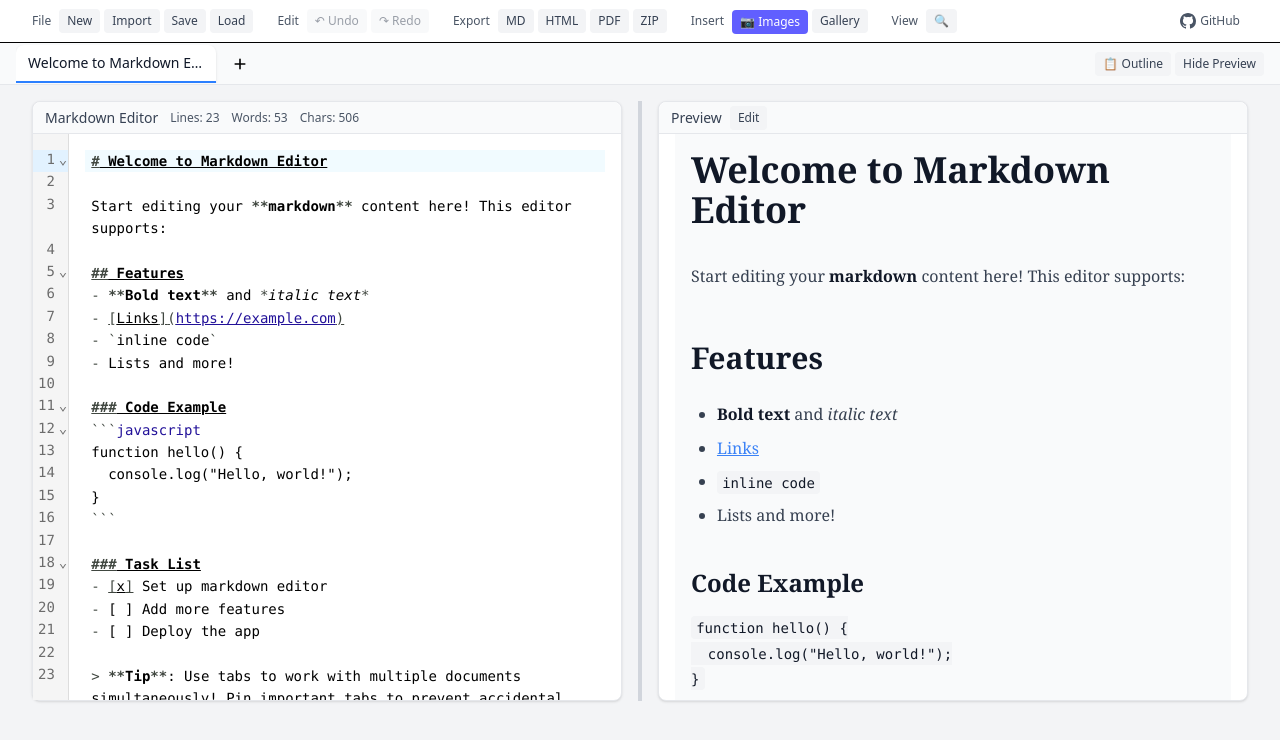
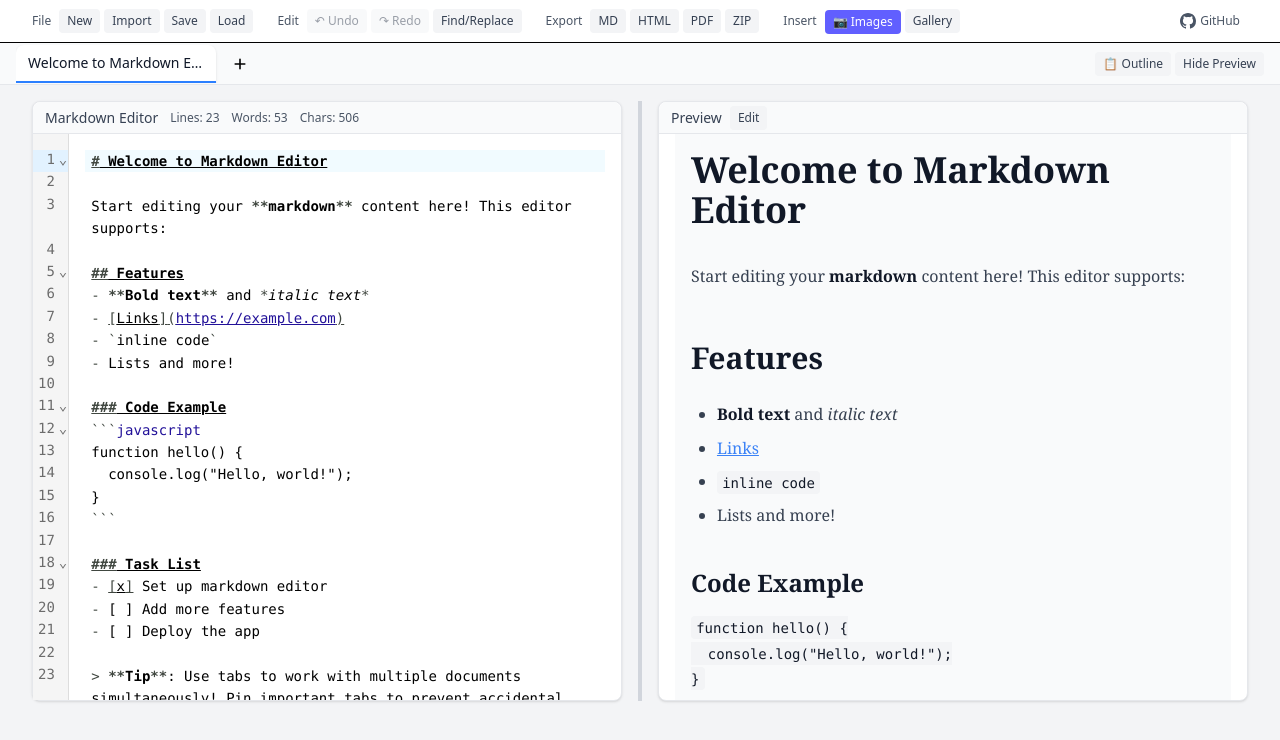
Before and after one commit to dmiyakawa/markdawn, a Vue app: page / in a window 1280 px wide. Shown: the top 740 px of the page. Built offline with nearby package versions, Linux system fonts and the light colour scheme.

Commit message:
メニューの配置を調整する

```diff
--- a/src/App.vue
+++ b/src/App.vue
@@ -70,6 +70,18 @@
               >
                 ↷ Redo
               </button>
+              <button
+                @click="toggleFindReplace"
+                :class="[
+                  'px-2 py-1 text-xs rounded',
+                  showFindReplace
+                    ? 'bg-blue-500 text-white'
+                    : 'bg-gray-100 text-gray-700 hover:bg-gray-200',
+                ]"
+                title="Toggle Find/Replace (Ctrl+H)"
+              >
+                Find/Replace
+              </button>
             </div>
 
             <!-- Export Menu -->
@@ -130,25 +142,6 @@
               </button>
             </div>
 
-            <!-- View Menu -->
-            <div class="flex items-center space-x-1">
-              <span
-                class="text-xs font-medium text-gray-600 mr-1 sm:mr-2 hidden sm:inline"
-                >View</span
-              >
-              <button
-                @click="toggleFindReplace"
-                :class="[
-                  'px-2 py-1 text-xs rounded',
-                  showFindReplace
-                    ? 'bg-blue-500 text-white'
-                    : 'bg-gray-100 text-gray-700 hover:bg-gray-200',
-                ]"
-                title="Toggle Find/Replace (Ctrl+H)"
-              >
-                🔍
-              </button>
-            </div>
           </div>
 
           <!-- GitHub Link -->
--- a/src/components/FindReplace.vue
+++ b/src/components/FindReplace.vue
@@ -5,7 +5,7 @@
     class="bg-gray-50 border-b border-gray-200 px-4 py-2"
     data-testid="find-replace-panel"
   >
-    <div class="max-w-7xl mx-auto flex flex-wrap items-center gap-2">
+    <div class="flex flex-wrap items-center gap-2">
       <!-- Find Input -->
       <div class="flex items-center space-x-2">
         <label for="find-input" class="text-sm font-medium text-gray-700">
```
